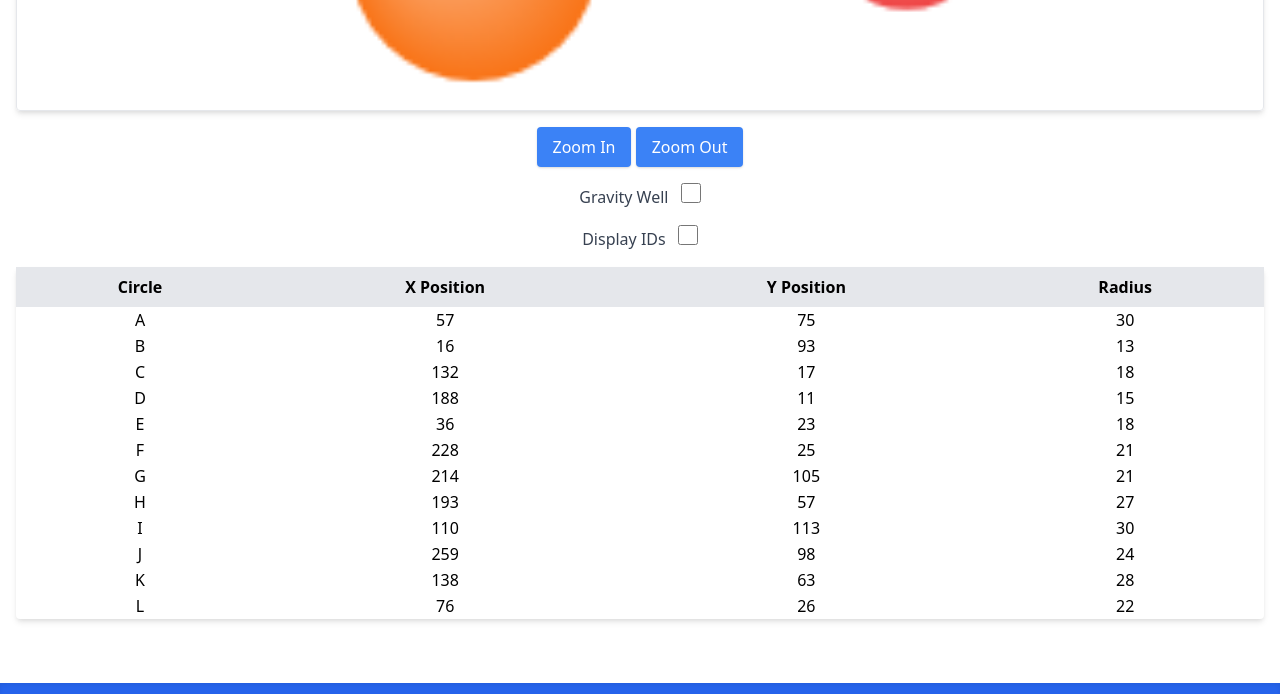
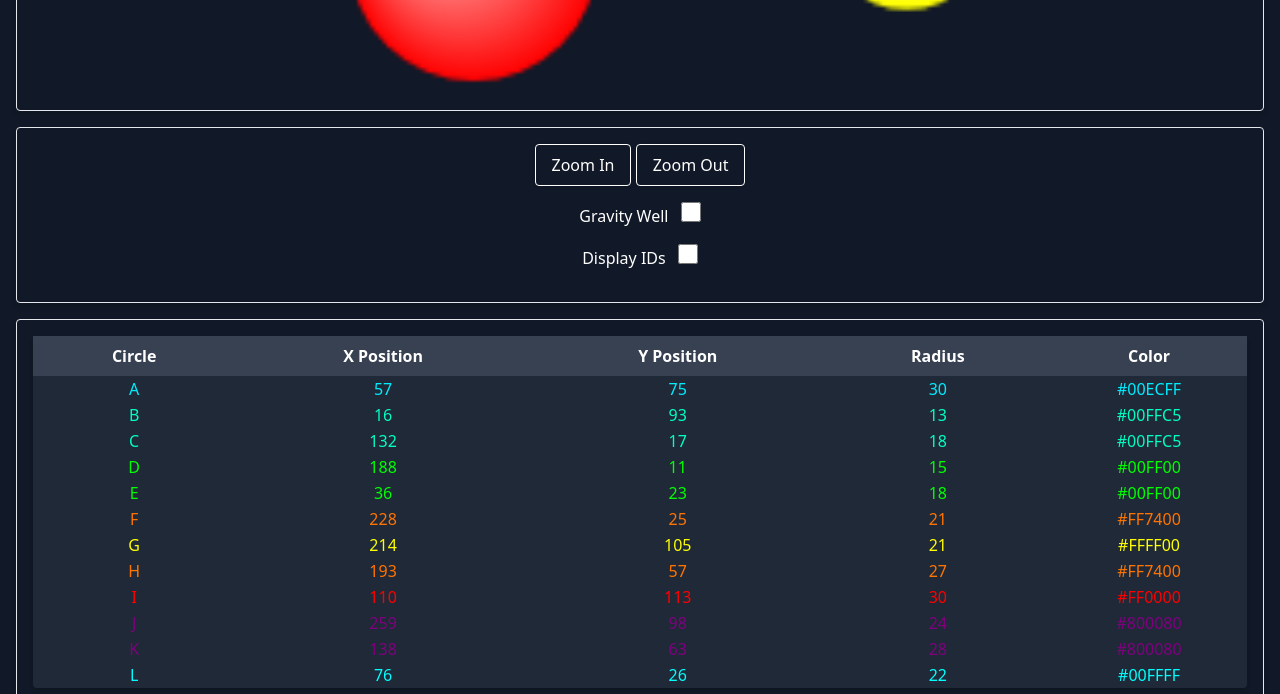
Before and after one commit to vandyand/blobs, a plain HTML site: page index.html in a window 1280 px wide. Shown: the part 590-1284 px from the top of the page. Drawn offline with nearby package versions, Linux system fonts and the light colour scheme.

Commit message:
updated styles

```diff
--- a/index.html
+++ b/index.html
@@ -14,91 +14,90 @@
     />
   </head>
 
-  <body class="flex flex-col min-h-screen">
+  <body class="flex flex-col min-h-screen bg-gray-900 text-white">
     <!-- Header -->
-    <header class="bg-blue-600 text-white p-4 shadow-md text-center">
+    <header class="bg-gray-800 p-4 shadow-md text-center">
       <div class="text-lg font-bold">Blobs</div>
     </header>
 
     <!-- Main Content -->
-    <main class="flex-grow container mx-auto p-4">
+    <main class="flex-grow container mx-auto p-4 flex flex-col flex-wrap">
       <canvas
         id="myCanvas"
         class="w-full h-full border rounded shadow-md"
       ></canvas>
 
+      <!-- Controls Panel -->
+      <div
+        class="mt-4 flex flex-col items-center border p-4 rounded shadow-md h-full"
+      >
         <!-- Zoom Buttons -->
-      <div class="text-center mt-4">
+        <div class="text-center mb-4">
           <button
             id="zoomIn"
-          class="bg-blue-500 text-white px-4 py-2 rounded shadow hover:bg-blue-600 transition duration-300"
+            class="text-white px-4 py-2 rounded shadow hover:-dark transition duration-300 border border-white"
           >
             Zoom In
           </button>
           <button
             id="zoomOut"
-          class="bg-blue-500 text-white px-4 py-2 rounded shadow hover:bg-blue-600 transition duration-300"
+            class="text-white px-4 py-2 rounded shadow hover:-dark transition duration-300 border border-white"
           >
             Zoom Out
           </button>
         </div>
 
         <!-- Gravity Well Toggle -->
-      <div class="text-center mt-4">
-        <label for="gravityWellToggle" class="mr-2 text-gray-700"
-          >Gravity Well</label
-        >
+        <div class="text-center mb-4">
+          <label for="gravityWellToggle" class="mr-2">Gravity Well</label>
           <input
             type="checkbox"
             id="gravityWellToggle"
-          class="form-checkbox h-5 w-5 text-blue-600"
+            class="form-checkbox h-5 w-5"
           />
         </div>
 
         <!-- Display IDs Toggle -->
-      <div class="text-center mt-4">
-        <label for="displayIdsToggle" class="mr-2 text-gray-700"
-          >Display IDs</label
-        >
+        <div class="text-center mb-4">
+          <label for="displayIdsToggle" class="mr-2">Display IDs</label>
           <input
             type="checkbox"
             id="displayIdsToggle"
-          class="form-checkbox h-5 w-5 text-blue-600"
+            class="form-checkbox h-5 w-5"
           />
         </div>
+      </div>
 
+      <div class="container mx-auto p-4 mt-4 w-full border rounded shadow-md">
         <table
           id="circleTable"
-        class="table-auto w-full mt-4 bg-white shadow-md rounded"
+          class="table-auto w-full bg-gray-800 shadow-md rounded"
         >
           <thead>
-          <tr class="bg-gray-200">
+            <tr class="bg-gray-700">
               <th class="px-4 py-2 text-center">Circle</th>
               <th class="px-4 py-2 text-center">X Position</th>
               <th class="px-4 py-2 text-center">Y Position</th>
               <th class="px-4 py-2 text-center">Radius</th>
+              <th class="px-4 py-2 text-center">Color</th>
             </tr>
           </thead>
           <tbody></tbody>
         </table>
-      <div id="movingMessage" class="text-center mt-4 text-gray-700"></div>
+      </div>
     </main>
 
     <!-- Footer -->
-    <footer class="bg-blue-600 text-center py-4 mt-8 w-full shadow-inner">
-      <a
-        href="https://buymeacoffee.com/vandyand"
-        class="text-white hover:underline mx-2"
+    <footer class="bg-gray-800 text-center py-4 mt-8 w-full shadow-inner">
+      <a href="https://buymeacoffee.com/vandyand" class="hover:underline mx-2"
         ><i class="fas fa-coffee"></i
       ></a>
       <a
         href="https://www.linkedin.com/in/vandyand/"
-        class="text-white hover:underline mx-2"
+        class="hover:underline mx-2"
         ><i class="fab fa-linkedin"></i
       ></a>
-      <a
-        href="https://github.com/vandyand"
-        class="text-white hover:underline mx-2"
+      <a href="https://github.com/vandyand" class="hover:underline mx-2"
         ><i class="fab fa-github"></i
       ></a>
     </footer>
@@ -110,7 +109,6 @@
         var circleTableBody = document
           .getElementById("circleTable")
           .getElementsByTagName("tbody")[0];
-        var movingMessageDiv = document.getElementById("movingMessage");
         var zoomInButton = document.getElementById("zoomIn");
         var zoomOutButton = document.getElementById("zoomOut");
         var gravityWellToggle = document.getElementById("gravityWellToggle");
@@ -124,14 +122,17 @@
         // Generate up to a dozen randomly colored and sized circles
         var circles = [];
         var colors = [
-          "#EF4444", // red-500
-          "#3B82F6", // blue-500
-          "#10B981", // green-500
-          "#8B5CF6", // purple-500
-          "#F97316", // orange-500
-          "#EC4899", // pink-500
-          "#A3E635", // lime-500
-          "#FBBF24", // amber-500
+          "#FFFF00", // neon yellow
+          "#FF7400", // neon orange
+          "#FF00FF", // neon pink
+          "#00FF00", // neon green
+          "#00FFFF", // neon blue
+          "#800080", // neon purple
+          "#FF0000", // neon red
+          "#00FF2B", // neon bright green
+          "#FD00FF", // neon bright pink
+          "#00FFC5", // neon turquoise
+          "#00ECFF", // neon sky blue
         ];
         var alphabet = "ABCDEFGHIJKLMNOPQRSTUVWXYZ";
         for (var i = 0; i < 12; i++) {
@@ -168,7 +169,7 @@
             y,
             radius
           );
-          gradient.addColorStop(0, "rgba(255, 255, 255, 0.5)");
+          gradient.addColorStop(0, "rgba(255, 255, 255, 0.75)");
           gradient.addColorStop(1, "rgba(255, 255, 255, 0)");
           ctx.fillStyle = gradient;
           ctx.beginPath();
@@ -178,8 +179,8 @@
 
           // Draw the circle's id in the center if displayIdsEnabled is true
           if (displayIdsEnabled) {
-            ctx.fillStyle = "white";
-            ctx.font = "bold " + radius + "px Arial";
+            ctx.fillStyle = "black";
+            ctx.font = "bold 8px Arial";
             ctx.textAlign = "center";
             ctx.textBaseline = "middle";
             ctx.fillText(id, x, y);
@@ -207,15 +208,21 @@
             var cell2 = row.insertCell(1);
             var cell3 = row.insertCell(2);
             var cell4 = row.insertCell(3);
+            var cell5 = row.insertCell(4);
             cell1.innerHTML = circle.id;
             cell2.innerHTML = Math.round(circle.x);
             cell3.innerHTML = Math.round(circle.y);
             cell4.innerHTML = Math.round(circle.radius);
+            cell5.innerHTML = circle.color;
 
             cell1.classList.add("text-center");
             cell2.classList.add("text-center");
             cell3.classList.add("text-center");
             cell4.classList.add("text-center");
+            cell5.classList.add("text-center");
+
+            // Set the font color to match the circle color
+            row.style.color = circle.color;
           });
         }
 
@@ -268,8 +275,6 @@
 
             if (distance < circle.radius) {
               selectedCircle = circle;
-              movingMessageDiv.innerHTML = "User moving circle " + circle.id;
-              movingMessageDiv.style.color = circle.color;
               clickedOnCircle = true;
             }
           });
@@ -282,7 +287,6 @@
         canvas.addEventListener("mouseup", function () {
           isMouseDown = false;
           selectedCircle = null;
-          movingMessageDiv.innerHTML = "";
         });
 
         canvas.addEventListener("mousemove", function (event) {
```
Lines whose indentation alone changed are shown as unchanged.
